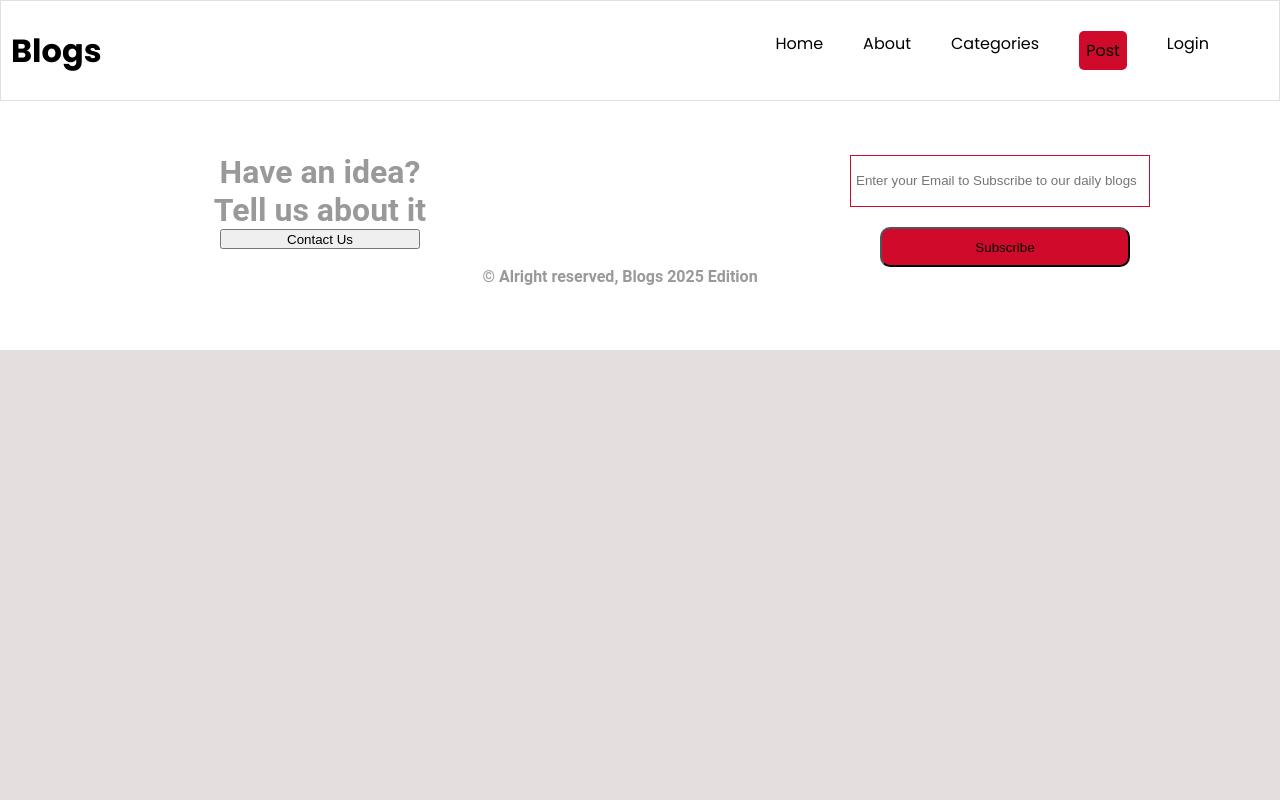
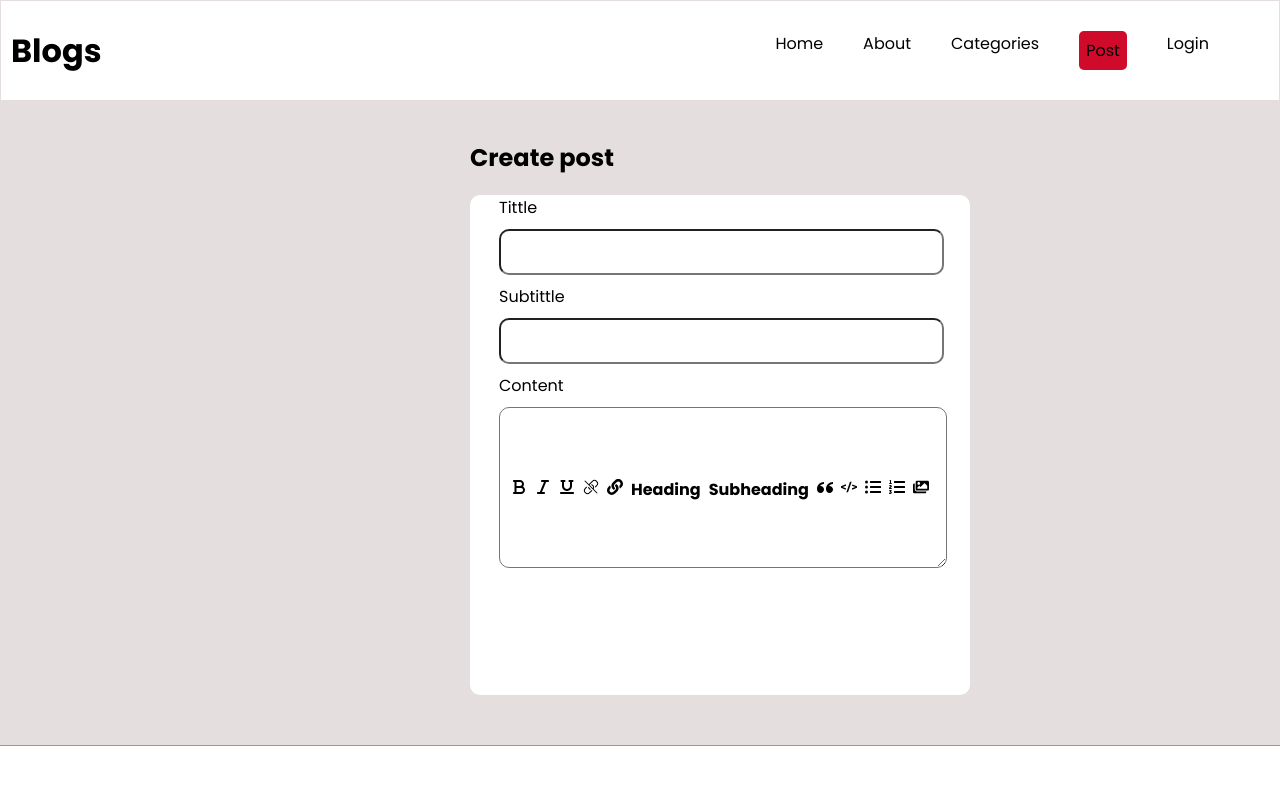
Before and after one commit to layneeboy555-lgtm/blog-project-frontend, a React (Vite) app: page /createpost in a window 1280 px wide. Shown: the top 800 px of the page. Built offline with nearby package versions, Linux system fonts and the light colour scheme.

Commit message:
new update

```diff
--- a/src/Admin/AdminDashboard.jsx
+++ b/src/Admin/AdminDashboard.jsx
@@ -2,7 +2,7 @@ import React from 'react'
 import { RiDeleteBin5Line } from "react-icons/ri";
 import { FaRegEdit } from "react-icons/fa";
 import { catInformations } from "../Admin/CatinfoDisplay"
-
+import { NavLink } from 'react-router-dom';
 import '../styles/Admin.css'
 export default function AdminDashboard() {
   return (
@@ -22,7 +22,7 @@ export default function AdminDashboard() {
                    </div>
 
                     <div className="add-blog">
-                        <button className='add-btn'>+ Add New Blog</button>
+                        <NavLink className='add-btn' to='/createpost'>+ Add New Blog</NavLink>
                     </div>
               </div>
 
--- a/src/App.jsx
+++ b/src/App.jsx
@@ -9,6 +9,7 @@ import About from "./pages/About";
 import Login from './component/Login'
 import Foot from './component/Foot'
 import DisplayCat from './pages/DisplayCat';
+import CreatePost from './pages/CreatePost';
 
 
 
@@ -24,15 +25,13 @@ function App() {
         <Route path='/' element={<Home/>}/>
 
         <Route path='/blog/:id' element={< DisplayDetails/>}/>
-        {/* <Route path='/admindashboard' element={<AdminDashboard />} /> */}
         <Route path='/blog/:id' element={< DisplayDetails/>}/>
-        <Route path='/admindashboard' element={<AdminDashboard />} />
         <Route path='/admindashboard/:id' element={<AdminDashboard />} />
         <Route path='/categories' element={<Category />} />
         <Route path='/categories/id' element={<DisplayCat/>} />
         <Route path='/about' element={ <About /> } />
         <Route path='/login' element={ <Login /> } />
-
+        <Route path='/createpost' element={<CreatePost/>} />
       </Routes>
       <Foot/>
    </div>
--- a/src/data/home.js
+++ b/src/data/home.js
@@ -91,7 +91,7 @@ export const home = [
         content : "This week Amorim was confronted with a 'Free Kobbie Mainoo' T-shirt, being worn by the midfielder's half-brother, in response to the England star's repeated absence from the starting line-upAnd youngsters Harry Amass and Chido Obi posted – then deleted – pictures on social media highlighting their achievements after Amorim suggested last week they were not doing well.Club legends Rio Ferdinand, Nicky Butt and Paul Scholes have said that Mainoo would be better off leaving the club."
     },
     {
-        id:10,
+        id:1,
         name : "Naijanews",
         subtitle : "Latest Nigeria news update.",
         date : "Wednesday, December 17, 2025.",
--- a/src/index.css
+++ b/src/index.css
@@ -6,15 +6,15 @@
   --card-bg: #ffff;
   --primary-color: rgb(208, 10, 43);
   --border:2px solid;
-  overflow-x: hidden;
+   overflow-x: hidden;
 }
 
 body{
   margin: 0;
   padding: 0;
   font-family: "Poppins", sans-serif;
-   background-color: var(--background);
-   color:var(--text-color)  ;
+  background-color: var(--background);
+  color:var(--text-color)  ;
   font-size: 16px;
 }
 
--- /dev/null
+++ b/src/pages/CreatePost.jsx
@@ -0,0 +1,50 @@
+import React from 'react'
+import "../styles/Createpost.css"
+import { FaListUl } from "react-icons/fa";
+import { FaListOl } from "react-icons/fa";
+import { FaBold } from "react-icons/fa6";
+import { FaItalic } from "react-icons/fa6";
+import { FaUnderline } from "react-icons/fa6";
+import { ImQuotesLeft } from "react-icons/im";
+import { SiHtmx } from "react-icons/si";
+import { FaImages } from "react-icons/fa";
+import { FaLink } from "react-icons/fa";
+import { HiLinkSlash } from "react-icons/hi2";
+
+export default function CreatePost() {
+  return (
+    <>
+    <div className="form-cont">
+        <h2 className='form-tittle'>Create post</h2>
+          <form className='post-form'>
+            <div className="input-cont">
+              <label className='form-input' for="Tittle">Tittle</label>
+              <input className='form-input' type='text'/>
+                    <br/>
+              <label className='form-input' for="subtittle">Subtittle</label>
+              <input className='form-input' type='text'/>
+
+            <div className="icon-cont">
+               <div className="icon-bar">
+               <div className="icons"><FaBold /></div>
+               <div className="icons"><FaItalic /></div>
+               <div className="icons"><FaUnderline /></div>
+               <div className="icons"><HiLinkSlash /></div>
+               <div className="icons"><FaLink /></div>
+               <div className="icons"><h4>Heading</h4></div>
+               <div className="icons"><h4>Subheading</h4></div>
+               <div className="icons"><ImQuotesLeft /></div>
+               <div className="icons"><SiHtmx /></div>
+               <div className="icons"> <FaListUl /></div>
+               <div className="icons"> <FaListOl /> </div>
+               <div className="icons"> <FaImages /></div>
+            </div>
+              <label className='form-input'for=''>Content</label>
+              <textarea className='content-input'/>
+            </div>
+            </div>
+         </form>
+    </div>
+    </>
+  )
+}
--- a/src/styles/Admin.css
+++ b/src/styles/Admin.css
@@ -56,12 +56,11 @@
     padding-right:40px ;
 }
 .add-blog .add-btn{
-   height: 40px;
-   width: 150px;
    border-radius:var(--border-radius);
    color:var(--card-bg);
    background-color: var( --primary-color) ;
    border:none ;
+   padding:15px 30px ;
 }
 
 .child-3 .table-list{
--- /dev/null
+++ b/src/styles/Createpost.css
@@ -0,0 +1,48 @@
+.form-cont{
+    justify-content: center;
+    align-items: center;
+    margin-top: 70px;
+    margin-bottom: 50px;
+    padding-left: 470px;
+}
+.form-cont .post-form{
+    height: 500px;
+    width: 500px;
+    background-color: var(--card-bg);
+    border-radius: var( --border-radius);
+    justify-content: center;
+    align-items: center;
+}
+.post-form .input-cont{
+    padding: 0 20px;
+    margin-top: 20px;
+}
+.input-cont .form-input{
+    width: 95%;
+    height: 40px;
+    border-radius: var( --border-radius);
+    margin:9px;
+}
+.icon-cont .content-input{
+    border-radius: var( --border-radius);
+    width: 95%;
+    height: 150px;
+    margin:9px;
+    text-wrap: inherit;
+    padding: 1%;
+
+}
+.icon-cont .icon-bar{
+   justify-content: center;
+   align-items: center;
+   height: 50px;
+   width: 440px;
+   gap: 8px;
+   display: flex;
+   position: absolute;
+   left: 500px;
+   top: 58%;
+   background-color: var(--card-bg);
+   border-radius: var( --border-radius);
+
+}
--- a/src/styles/Home.css
+++ b/src/styles/Home.css
@@ -1,9 +1,8 @@
-*{
-    box-sizing: border-box;
+/* *{
     padding: 0;
     margin: 0;
 
-}
+} */
 
 .home-container{
     display: flex;
```
